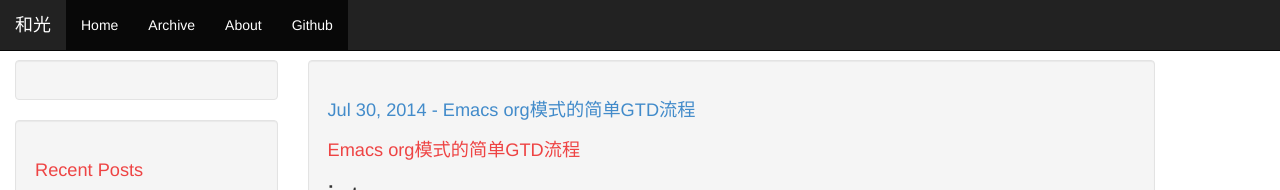
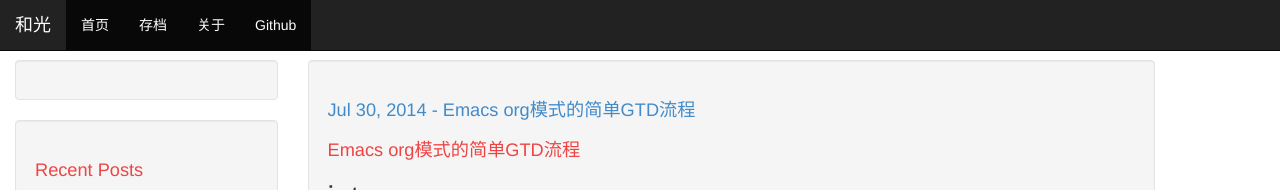
Before and after one commit to phonzia/old_blog, a Jekyll site: the page built from index.html, in a window 1280 px wide. Shown: the top 190 px of the page. Built offline with Jekyll 4.4.1, drawn with Linux system fonts in a browser that asks for light colours; Markdown is read by kramdown in place of the engine named in the settings; the list of posts is cut into pages by our own code.

Commit message:
µ÷Õû±êÌâΪÖÐÎÄ

```diff
--- a/_includes/header.html
+++ b/_includes/header.html
@@ -27,10 +27,10 @@
               </div>
               <div class="collapse navbar-collapse" id="bs-example-navbar-collapse-1">
                 <ul class="nav navbar-nav">
-                    <li class="active"><a href="{{ site.baseurl }}/">Home</a></li>
-                    <li class="active visible-xs-block"><a href="{{ site.baseurl }}/links.html">Links</a></li>
-                    <li class="active"><a href="{{ site.baseurl }}/archive.html">Archive</a></li>
-                    <li class="active"><a href="{{ site.baseurl }}/about.html">About</a></li>
+                    <li class="active"><a href="{{ site.baseurl }}/">首页</a></li>
+                    <li class="active visible-xs-block"><a href="{{ site.baseurl }}/links.html">链接</a></li>
+                    <li class="active"><a href="{{ site.baseurl }}/archive.html">存档</a></li>
+                    <li class="active"><a href="{{ site.baseurl }}/about.html">关于</a></li>
                     {% if site.github != '' %}
                       <li class="active"><a href="{{site.github }}">Github</a></li>
                     {% endif %}
```
